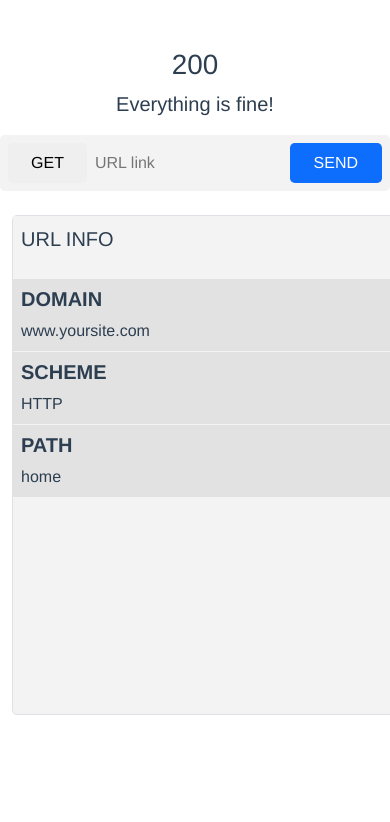
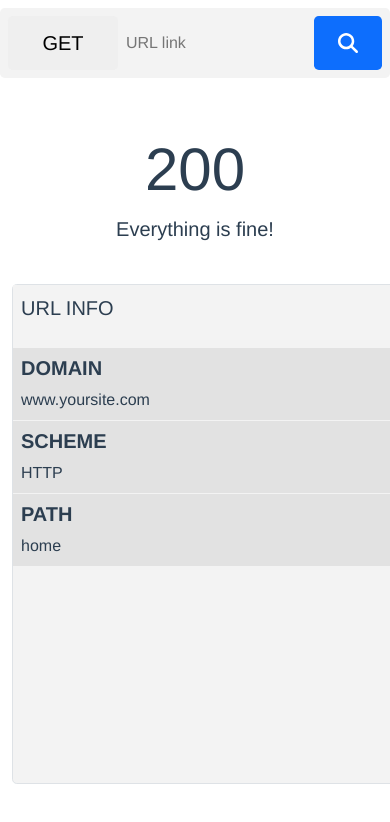
Before and after one commit to EmanuelaMocci/Test, a Vue app: page / in a window 390 px wide. Shown: the top 822 px of the page. Built offline with nearby package versions, Linux system fonts and the light colour scheme.

Commit message:
Fix: fix responsive

```diff
--- a/src/components/HTTPDetails.vue
+++ b/src/components/HTTPDetails.vue
@@ -2,20 +2,19 @@
   <div class="container">
     <!-- HTTP url -->
     <div class="row">
-      <div class="col-12">
+      <div class="col-12 d-flex flex-column order-1 order-md-0">
         <h1 class="mt-5">200</h1>
         <p class="fs-5">Everything is fine!</p>
       </div>
-    </div>
-    <!-- input -->
-    <div class="row">
+
+      <!-- input -->
       <div
-        class="col-xs-12 col-lg-5 input p-2 rounded-3 m-auto d-flex justify-content-between"
+        class="col-xs-12 col-lg-7 input p-2 rounded-3 mx-auto my-2 d-flex justify-content-between order-0 order-md-1"
       >
         <select
           name="HTTP methods"
           id=""
-          class="p-2 border-0 rounded-3 text-center"
+          class="py-2 px-3 fs-5 border-0 rounded-3 text-center"
         >
           <option value="GET">GET</option>
           <option value="POST">POST</option>
@@ -32,9 +31,13 @@
         />
         <button
           type="submit"
-          class="p-2 px-4 rounded-3 border-0 bg-primary text-white"
+          class="p-2 px-4 rounded-3 border-0 bg-primary text-white fs-5"
         >
-          SEND
+          <span class="d-none d-md-block">SEND</span>
+          <font-awesome-icon
+            icon="fa-solid fa-search"
+            class="d-block d-md-none"
+          />
         </button>
       </div>
     </div>
@@ -97,12 +100,14 @@ export default {
 <!-- Add "scoped" attribute to limit CSS to this component only -->
 <style lang="scss">
 @import "../style/partials/variables.scss";
+@import "../style/app.scss";
 
 h1 {
-  font-size: 50px;
+  font-size: 60px !important;
 }
 .input {
   background-color: $bg-color-light-grey;
+  height: 70px;
 
   input {
     background-color: $bg-color-light-grey;
```
